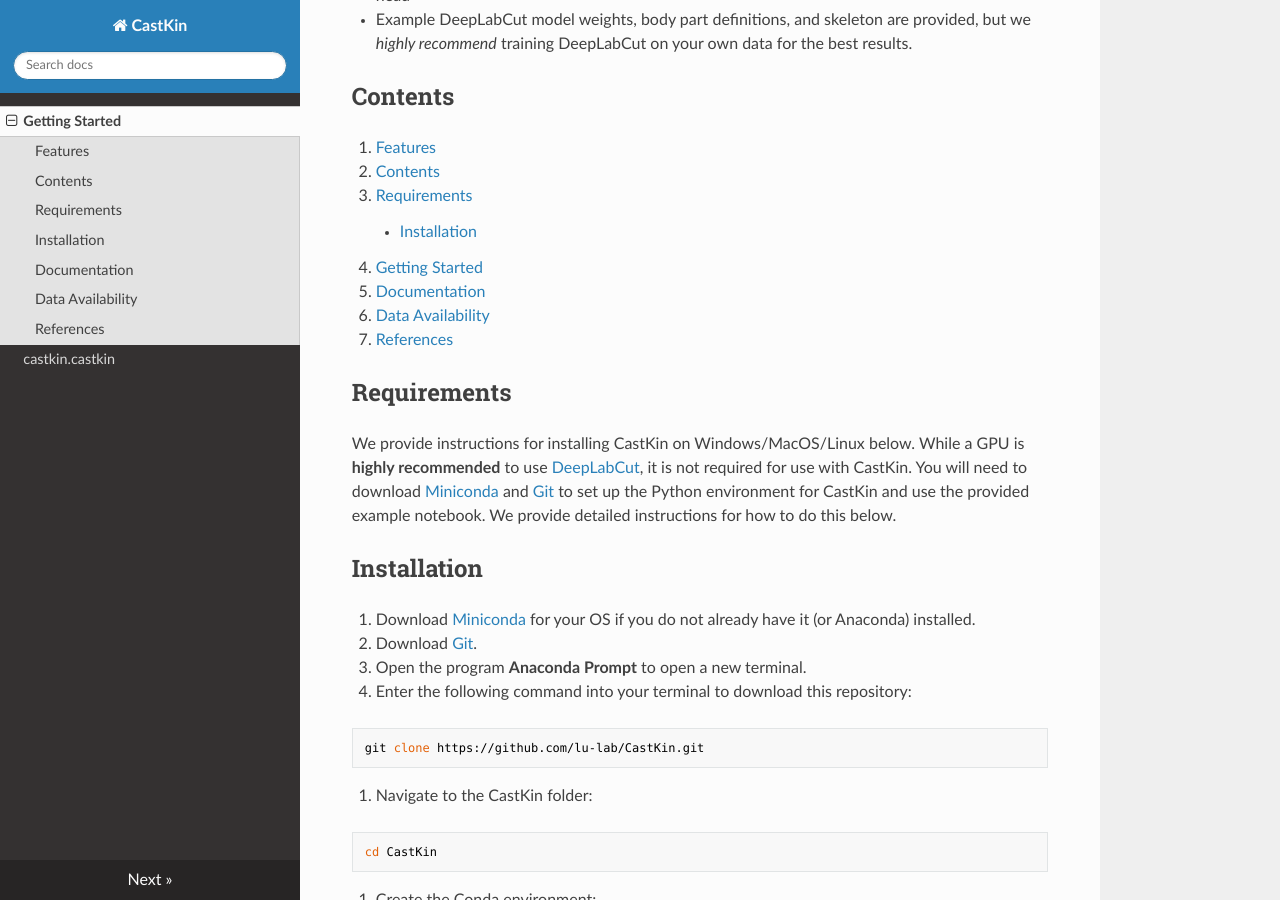
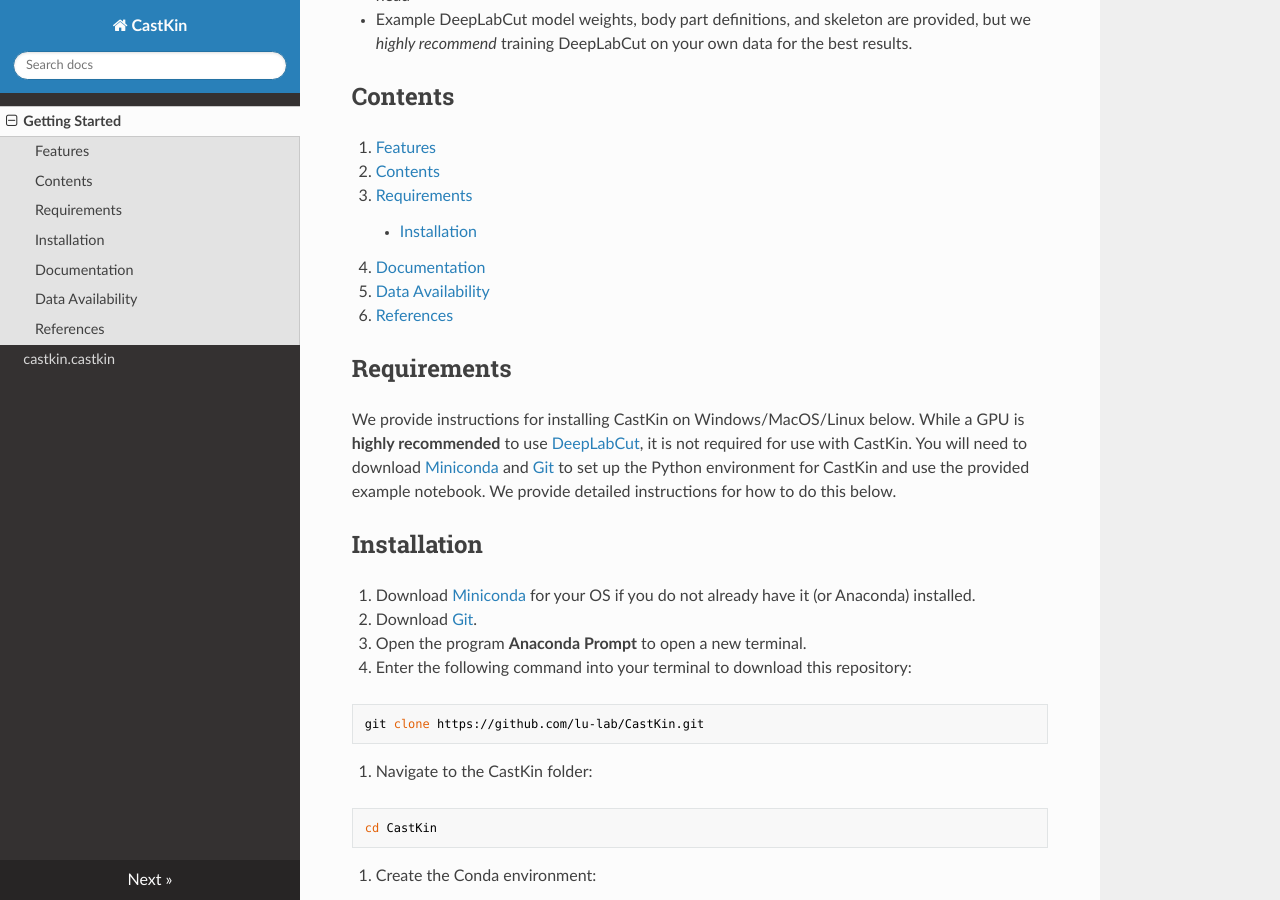
Before and after one commit to erinshappell/castkin-docs, an MkDocs documentation site: the page built from docs/index.md, in a window 1280 px wide and 900 px high, scrolled down 462 px. Built offline with MkDocs 1.6.1, drawn with Linux system fonts in a browser that asks for light colours; nearby versions of some CDN libraries.

Commit message:
Updated index.md

```diff
--- a/docs/index.md
+++ b/docs/index.md
@@ -12,10 +12,9 @@
 2. [Contents](#contents)
 3. [Requirements](#requirements)
     - [Installation](#installation)
-4. [Getting Started](#getting-started)
-5. [Documentation](#documentation)
-6. [Data Availability](#data-availability)
-7. [References](#references)
+4. [Documentation](#documentation)
+5. [Data Availability](#data-availability)
+6. [References](#references)
 
 ## Requirements
 We provide instructions for installing CastKin on Windows/MacOS/Linux below. While a GPU is **highly recommended** to use [DeepLabCut](https://deeplabcut.github.io/DeepLabCut/README.html), it is not required for use with CastKin.
```
Also changed, not shown: docs/castkin.md (line endings or trailing spaces).
